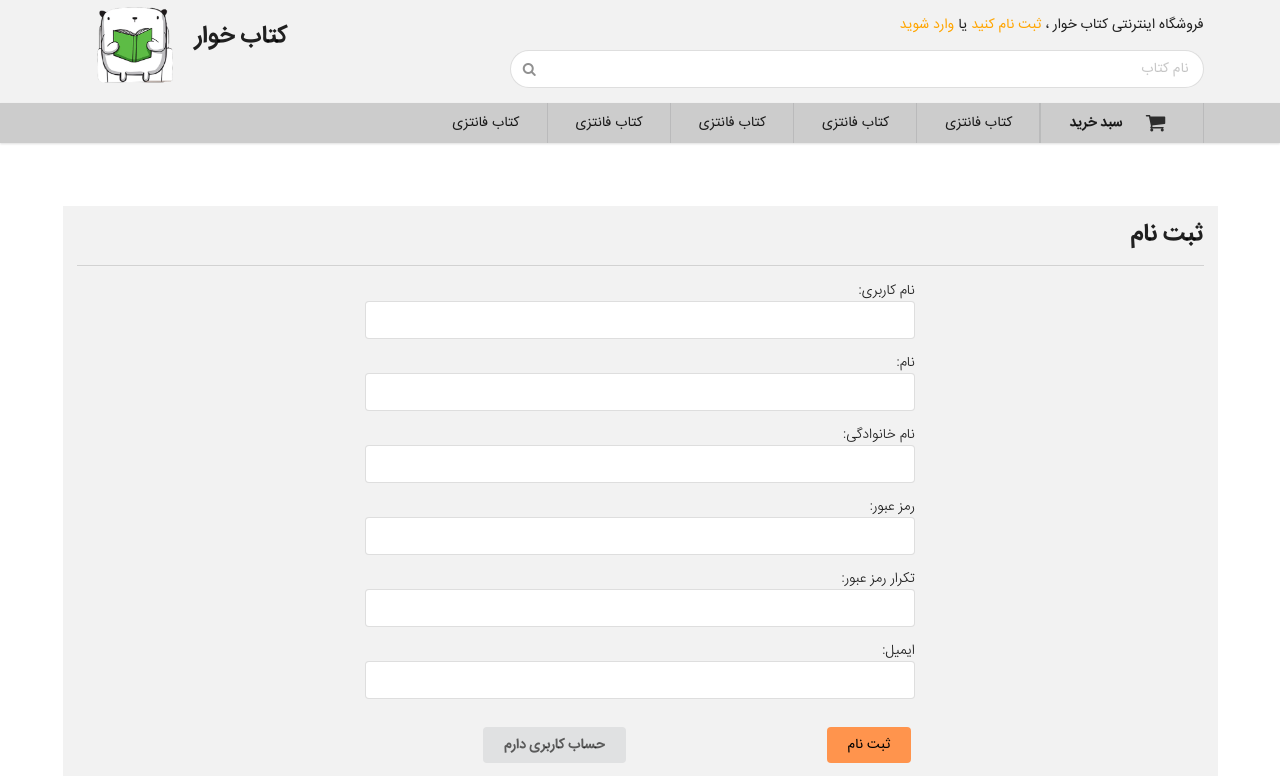
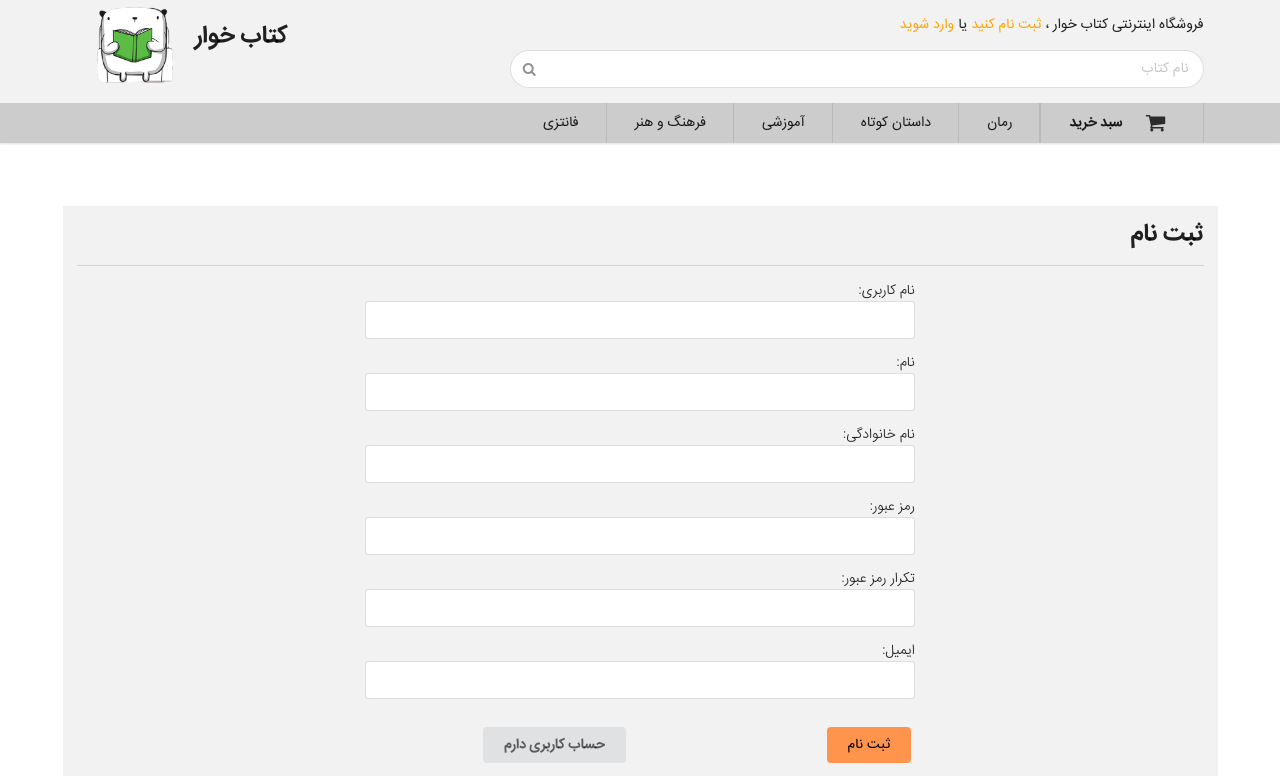
Before and after one commit to borghei/simgun, a Django app: page /accounts/register/ in a window 1280 px wide. Shown: the top 776 px of the page. Run offline with Django 3.2, Linux system fonts and the light colour scheme.

```diff
--- a/templates/accounts/register.html
+++ b/templates/accounts/register.html
@@ -49,6 +49,7 @@
 
         </div>
     </div>
+
     <div class="ui menu  no-borders " id="menu2">
         <div class="ui container">
             <a class="green header link item">
@@ -56,19 +57,19 @@
                 سبد خرید
             </a>
             <a class=" red link item">
-                کتاب فانتزی
+رمان
             </a>
             <a class="purple link item">
-                کتاب فانتزی
+داستان کوتاه
             </a>
             <a class="blue link item">
-                کتاب فانتزی
+آموزشی
             </a>
             <a class="pink link item">
-                کتاب فانتزی
+فرهنگ و هنر
             </a>
             <a class="teal link item">
-                کتاب فانتزی
+فانتزی
             </a>
         </div>
     </div>
```
Also changed, not shown: templates/accounts/login.html (+6 -5 lines), templates/search/advanced-search.html (+10 -8 lines).
